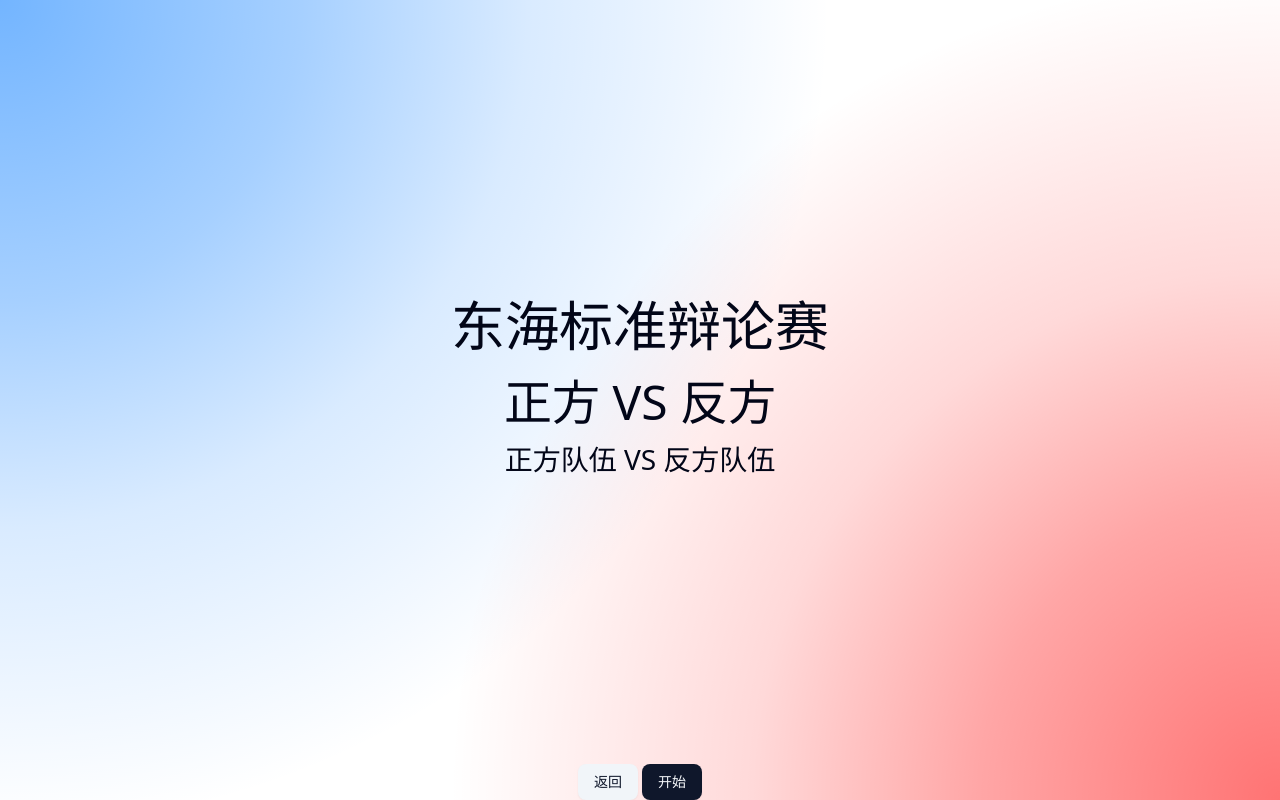
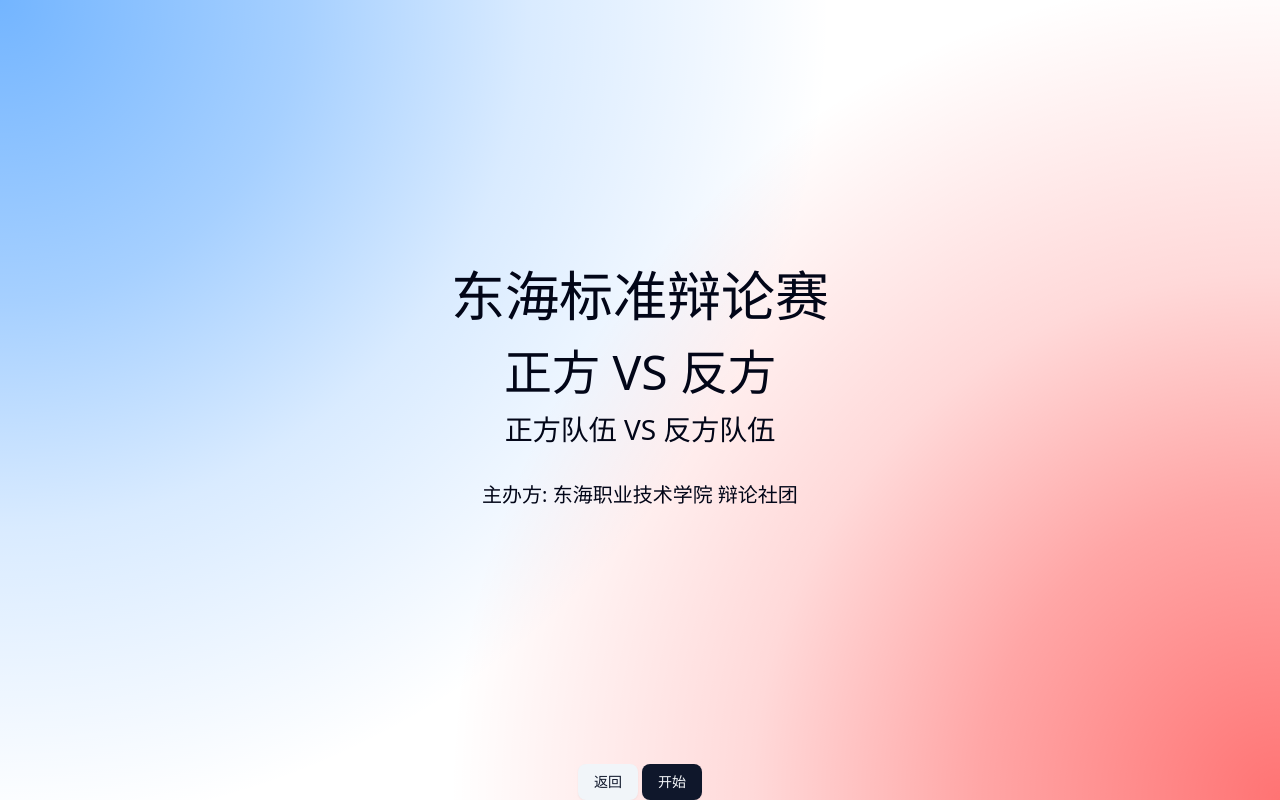
Before and after one commit to ifloppy/dh-debate-timer, a SvelteKit app: page /competition in a window 1280 px wide. Built offline with nearby package versions, Linux system fonts and the light colour scheme.

Commit message:
Organizer info

```diff
--- a/src/routes/competition/+page.svelte
+++ b/src/routes/competition/+page.svelte
@@ -131,6 +131,9 @@
             <p style="font-size: 28px">
                 {config.affirmativeName} VS {config.negativeName}
             </p>
+            <p style="font-size: 20px"><br>
+                主办方: {config.organizer}
+            </p>
         </div>
 
         <Toolbar>
@@ -207,7 +210,6 @@
 <audio src="/ringtones/0s.mp3" bind:this={ringtone0s} preload="auto"></audio>
 
 <style>
-
     .line {
         display: grid;
         grid-template-columns: 1fr auto;
```
